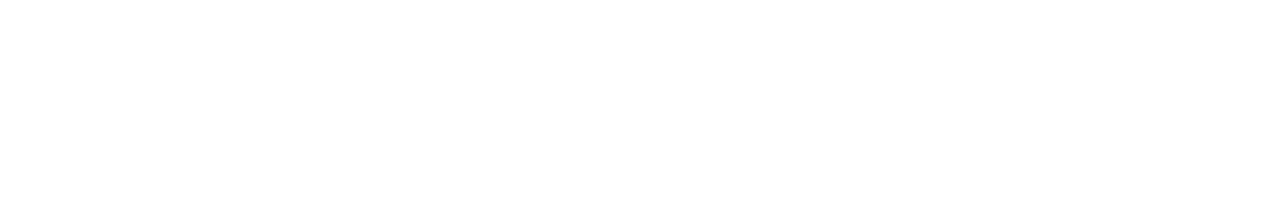
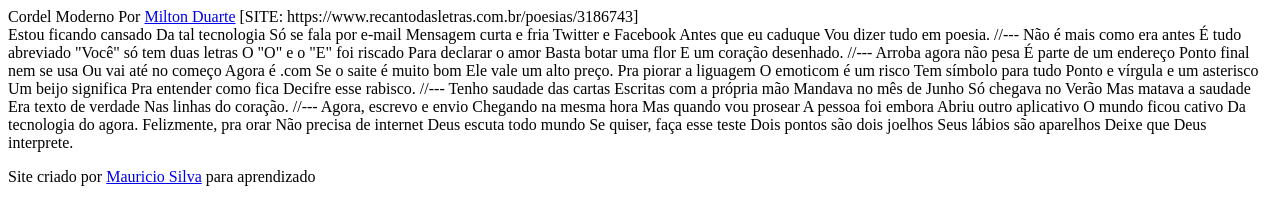
Before and after one commit to mauriciolsilva-zz/site-cordelmorderno, a plain HTML site: page index.html in a window 1280 px wide. Drawn offline with Linux system fonts and the light colour scheme.

Commit message:
criação do corpo do html

```diff
--- a/index.html
+++ b/index.html
@@ -7,6 +7,78 @@
     <link rel="stylesheet" href="estilo/style.css">
 </head>
 <body>
+        <header>
+            Cordel Moderno
+            Por <a href="https://www.recantodasletras.com.br/poesias/3186743" target="_blank">Milton Duarte</a>
+            [SITE: https://www.recantodasletras.com.br/poesias/3186743]
+        </header>
 
+    Estou ficando cansado
+    Da tal tecnologia
+    Só se fala por e-mail
+    Mensagem curta e fria
+    Twitter e Facebook
+    Antes que eu caduque
+    Vou dizer tudo em poesia.
+
+    //---
+
+    Não é mais como era antes
+    É tudo abreviado
+    "Você" só tem duas letras
+    O "O" e o "E" foi riscado
+    Para declarar o amor
+    Basta botar uma flor
+    E um coração desenhado.
+
+    //---
+
+    Arroba agora não pesa
+    É parte de um endereço
+    Ponto final nem se usa
+    Ou vai até no começo
+    Agora é .com
+    Se o saite é muito bom
+    Ele vale um alto preço.
+
+    Pra piorar a liguagem
+    O emoticom é um risco
+    Tem símbolo para tudo
+    Ponto e vírgula e um asterisco
+    Um beijo significa
+    Pra entender como fica
+    Decifre esse rabisco.
+
+    //---
+
+    Tenho saudade das cartas
+    Escritas com a própria mão
+    Mandava no mês de Junho
+    Só chegava no Verão
+    Mas matava a saudade
+    Era texto de verdade
+    Nas linhas do coração.
+
+    //---
+
+    Agora, escrevo e envio
+    Chegando na mesma hora
+    Mas quando vou prosear
+    A pessoa foi embora
+    Abriu outro aplicativo
+    O mundo ficou cativo
+    Da tecnologia do agora.
+
+    Felizmente, pra orar
+    Não precisa de internet
+    Deus escuta todo mundo
+    Se quiser, faça esse teste
+    Dois pontos são dois joelhos
+    Seus lábios são aparelhos
+    Deixe que Deus interprete.
+
+    <footer>
+        <p>Site criado por <a href="https://mauriciolsilva.github.io/mauriciolsilva/" target="_blank" >Mauricio Silva</a> para aprendizado</p>
+    </footer>
 </body>
 </html>
```
